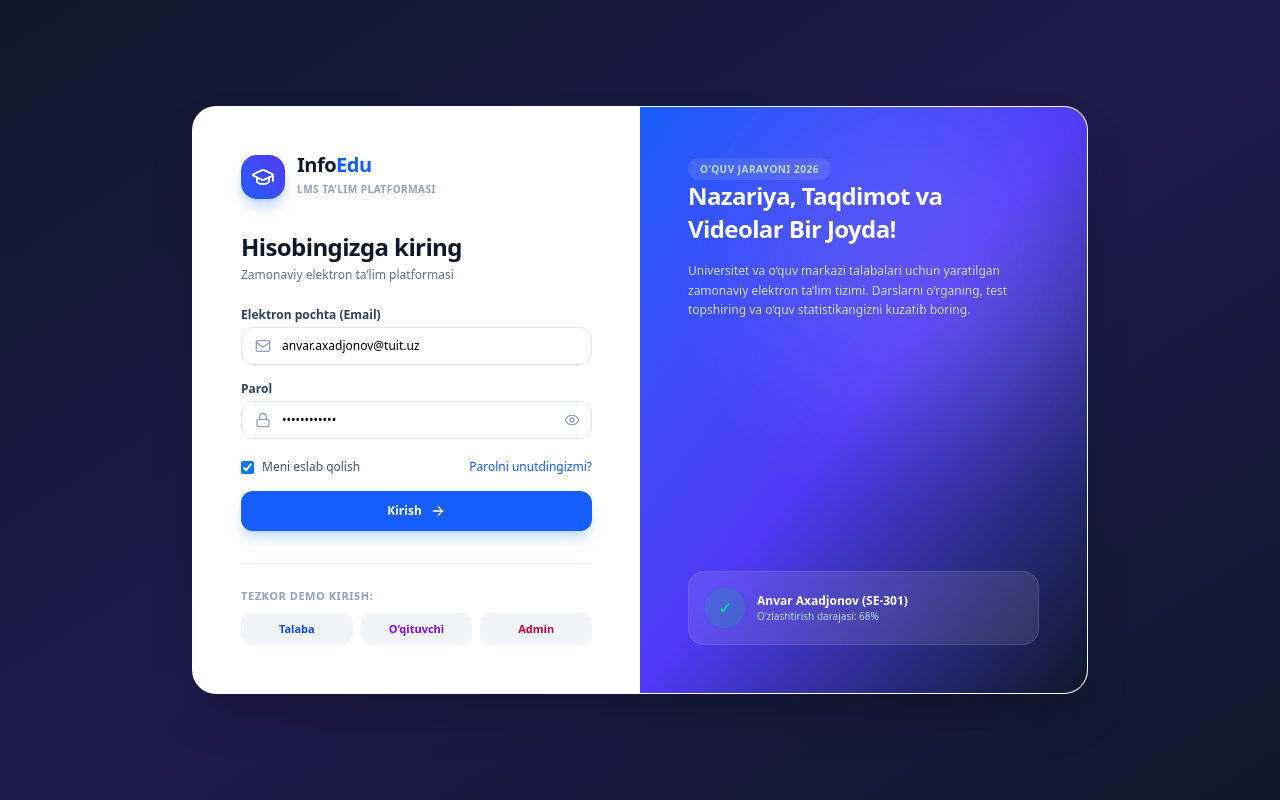
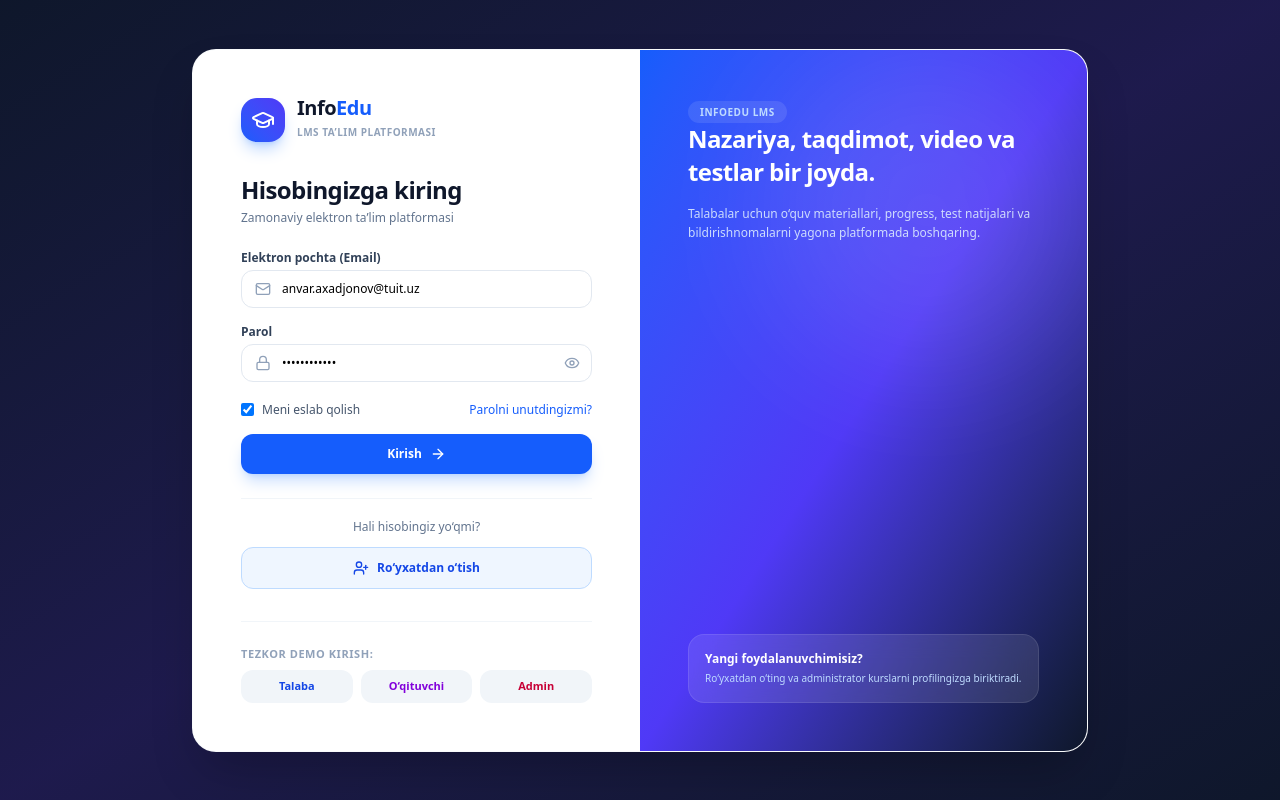
Before and after one commit to anvaraxadjonov1802/infoedu-lms, a React (Vite) app: page / in a window 1280 px wide. Built offline with nearby package versions, Linux system fonts and the light colour scheme; no server answers.

Commit message:
feat: link login to student registration

```diff
--- a/src/pages/LoginPage.tsx
+++ b/src/pages/LoginPage.tsx
@@ -1,11 +1,14 @@
 import React, { useState } from 'react';
 import { useLMS } from '../context/LMSContext';
 import { UserRole } from '../types/lms';
-import { GraduationCap, Eye, EyeOff, Lock, Mail, AlertCircle, ArrowRight } from 'lucide-react';
+import { GraduationCap, Eye, EyeOff, Lock, Mail, AlertCircle, ArrowRight, UserPlus } from 'lucide-react';
 
-export const LoginPage: React.FC = () => {
+interface LoginPageProps {
+  onRegister: () => void;
+}
+
+export const LoginPage: React.FC<LoginPageProps> = ({ onRegister }) => {
   const { login, demoLogin } = useLMS();
-
   const demoMode = import.meta.env.VITE_DEMO_MODE === 'true';
   const [email, setEmail] = useState(demoMode ? 'anvar.axadjonov@tuit.uz' : '');
   const [password, setPassword] = useState(demoMode ? 'InfoEdu2026!' : '');
@@ -26,8 +29,7 @@ export const LoginPage: React.FC = () => {
     try {
       await login(email.trim(), password, rememberMe);
     } catch (err) {
-      const message = err instanceof Error ? err.message : 'Email yoki parol noto‘g‘ri.';
-      setError(message);
+      setError(err instanceof Error ? err.message : 'Email yoki parol noto‘g‘ri.');
     } finally {
       setLoading(false);
     }
@@ -48,21 +50,15 @@ export const LoginPage: React.FC = () => {
   return (
     <div className="min-h-screen bg-gradient-to-br from-slate-900 via-indigo-950 to-slate-900 flex items-center justify-center p-4 sm:p-6 font-sans">
       <div className="max-w-4xl w-full bg-white rounded-3xl shadow-2xl overflow-hidden grid grid-cols-1 md:grid-cols-2 border border-slate-200/20">
-        {/* Left Form Section */}
         <div className="p-8 sm:p-12 flex flex-col justify-between">
           <div>
-            {/* Logo */}
             <div className="flex items-center gap-3 mb-8">
               <div className="w-11 h-11 rounded-2xl bg-gradient-to-tr from-blue-600 to-indigo-600 flex items-center justify-center text-white shadow-lg shadow-blue-500/30">
                 <GraduationCap className="w-6 h-6" />
               </div>
               <div>
-                <h1 className="font-bold text-xl text-slate-900 tracking-tight leading-none">
-                  Info<span className="text-blue-600">Edu</span>
-                </h1>
-                <span className="text-[10px] uppercase tracking-wider text-slate-400 font-semibold">
-                  LMS Ta’lim Platformasi
-                </span>
+                <h1 className="font-bold text-xl text-slate-900 tracking-tight leading-none">Info<span className="text-blue-600">Edu</span></h1>
+                <span className="text-[10px] uppercase tracking-wider text-slate-400 font-semibold">LMS Ta’lim Platformasi</span>
               </div>
             </div>
 
@@ -71,7 +67,6 @@ export const LoginPage: React.FC = () => {
               <p className="text-xs text-slate-500">Zamonaviy elektron ta’lim platformasi</p>
             </div>
 
-            {/* Error Message Banner */}
             {error && (
               <div className="p-3 rounded-xl bg-rose-50 border border-rose-200 text-rose-800 text-xs flex items-center gap-2 mb-4">
                 <AlertCircle className="w-4 h-4 text-rose-600 shrink-0" />
@@ -81,16 +76,15 @@ export const LoginPage: React.FC = () => {
 
             <form onSubmit={handleSubmit} className="space-y-4">
               <div>
-                <label className="text-xs font-semibold text-slate-700 block mb-1">
-                  Elektron pochta (Email)
-                </label>
+                <label className="text-xs font-semibold text-slate-700 block mb-1">Elektron pochta (Email)</label>
                 <div className="relative">
                   <Mail className="absolute left-3.5 top-1/2 -translate-y-1/2 w-4 h-4 text-slate-400" />
                   <input
                     type="email"
                     value={email}
                     onChange={(e) => setEmail(e.target.value)}
-                    placeholder="student@tuit.uz"
+                    placeholder="student@example.com"
+                    autoComplete="email"
                     className="w-full pl-10 pr-4 py-2.5 rounded-xl border border-slate-200 text-xs focus:ring-2 focus:ring-blue-500 focus:outline-none transition-all"
                   />
                 </div>
@@ -105,34 +99,21 @@ export const LoginPage: React.FC = () => {
                     value={password}
                     onChange={(e) => setPassword(e.target.value)}
                     placeholder="••••••••"
+                    autoComplete="current-password"
                     className="w-full pl-10 pr-10 py-2.5 rounded-xl border border-slate-200 text-xs focus:ring-2 focus:ring-blue-500 focus:outline-none transition-all"
                   />
-                  <button
-                    type="button"
-                    onClick={() => setShowPassword(!showPassword)}
-                    className="absolute right-3 top-1/2 -translate-y-1/2 text-slate-400 hover:text-slate-600"
-                  >
+                  <button type="button" onClick={() => setShowPassword(!showPassword)} className="absolute right-3 top-1/2 -translate-y-1/2 text-slate-400 hover:text-slate-600">
                     {showPassword ? <EyeOff className="w-4 h-4" /> : <Eye className="w-4 h-4" />}
                   </button>
                 </div>
               </div>
 
-              <div className="flex items-center justify-between text-xs pt-1">
+              <div className="flex items-center justify-between text-xs pt-1 gap-3">
                 <label className="flex items-center gap-2 text-slate-600 cursor-pointer">
-                  <input
-                    type="checkbox"
-                    checked={rememberMe}
-                    onChange={(e) => setRememberMe(e.target.checked)}
-                    className="rounded text-blue-600 focus:ring-blue-500"
-                  />
+                  <input type="checkbox" checked={rememberMe} onChange={(e) => setRememberMe(e.target.checked)} className="rounded text-blue-600 focus:ring-blue-500" />
                   <span>Meni eslab qolish</span>
                 </label>
-
-                <button
-                  type="button"
-                  onClick={() => setError('Parolni tiklash uchun platforma administratoriga murojaat qiling.')}
-                  className="text-blue-600 hover:underline font-medium"
-                >
+                <button type="button" onClick={() => setError('Parolni tiklash uchun platforma administratoriga murojaat qiling.')} className="text-blue-600 hover:underline font-medium">
                   Parolni unutdingizmi?
                 </button>
               </div>
@@ -142,74 +123,45 @@ export const LoginPage: React.FC = () => {
                 disabled={loading}
                 className="w-full py-3 rounded-xl bg-blue-600 hover:bg-blue-700 text-white font-semibold text-xs shadow-lg shadow-blue-500/25 transition-all flex items-center justify-center gap-2 disabled:opacity-50 mt-2"
               >
-                {loading ? (
-                  <span className="w-4 h-4 border-2 border-white border-t-transparent rounded-full animate-spin" />
-                ) : (
-                  <>
-                    <span>Kirish</span>
-                    <ArrowRight className="w-4 h-4" />
-                  </>
-                )}
+                {loading ? <span className="w-4 h-4 border-2 border-white border-t-transparent rounded-full animate-spin" /> : <><span>Kirish</span><ArrowRight className="w-4 h-4" /></>}
               </button>
             </form>
-          </div>
 
-          {/* Quick Demo Logins Section */}
-          {import.meta.env.VITE_DEMO_MODE === 'true' && (
-          <div className="mt-8 pt-6 border-t border-slate-100">
-            <p className="text-[11px] font-semibold text-slate-400 uppercase tracking-wider mb-2">
-              Tezkor Demo Kirish:
-            </p>
-            <div className="grid grid-cols-3 gap-2">
+            <div className="mt-6 pt-5 border-t border-slate-100">
+              <p className="text-xs text-slate-500 text-center mb-3">Hali hisobingiz yo‘qmi?</p>
               <button
-                onClick={() => handleDemoLogin('student')}
-                className="py-2 px-1 rounded-xl bg-slate-100 hover:bg-blue-50 text-blue-700 text-[11px] font-bold transition-colors"
+                type="button"
+                onClick={onRegister}
+                className="w-full py-3 rounded-xl border border-blue-200 bg-blue-50 hover:bg-blue-100 text-blue-700 font-semibold text-xs transition-all flex items-center justify-center gap-2"
               >
-                Talaba
-              </button>
-              <button
-                onClick={() => handleDemoLogin('teacher')}
-                className="py-2 px-1 rounded-xl bg-slate-100 hover:bg-purple-50 text-purple-700 text-[11px] font-bold transition-colors"
-              >
-                O‘qituvchi
-              </button>
-              <button
-                onClick={() => handleDemoLogin('admin')}
-                className="py-2 px-1 rounded-xl bg-slate-100 hover:bg-rose-50 text-rose-700 text-[11px] font-bold transition-colors"
-              >
-                Admin
+                <UserPlus className="w-4 h-4" />
+                Ro‘yxatdan o‘tish
               </button>
             </div>
           </div>
+
+          {demoMode && (
+            <div className="mt-8 pt-6 border-t border-slate-100">
+              <p className="text-[11px] font-semibold text-slate-400 uppercase tracking-wider mb-2">Tezkor Demo Kirish:</p>
+              <div className="grid grid-cols-3 gap-2">
+                <button onClick={() => handleDemoLogin('student')} className="py-2 px-1 rounded-xl bg-slate-100 hover:bg-blue-50 text-blue-700 text-[11px] font-bold transition-colors">Talaba</button>
+                <button onClick={() => handleDemoLogin('teacher')} className="py-2 px-1 rounded-xl bg-slate-100 hover:bg-purple-50 text-purple-700 text-[11px] font-bold transition-colors">O‘qituvchi</button>
+                <button onClick={() => handleDemoLogin('admin')} className="py-2 px-1 rounded-xl bg-slate-100 hover:bg-rose-50 text-rose-700 text-[11px] font-bold transition-colors">Admin</button>
+              </div>
+            </div>
           )}
         </div>
 
-        {/* Right Feature Panel */}
         <div className="hidden md:flex bg-gradient-to-br from-blue-600 via-indigo-600 to-slate-900 p-12 text-white flex-col justify-between relative overflow-hidden">
           <div className="absolute top-0 right-0 w-80 h-80 bg-white/10 rounded-full blur-3xl pointer-events-none" />
-
           <div className="relative z-10 space-y-4">
-            <span className="px-3 py-1 rounded-full bg-white/10 backdrop-blur-md text-[10px] font-bold uppercase tracking-wider text-blue-200">
-              O‘quv jarayoni 2026
-            </span>
-            <h3 className="text-2xl font-bold tracking-tight leading-snug">
-              Nazariya, Taqdimot va Videolar Bir Joyda!
-            </h3>
-            <p className="text-xs text-blue-100 leading-relaxed opacity-90">
-              Universitet va o‘quv markazi talabalari uchun yaratilgan zamonaviy elektron ta’lim tizimi. Darslarni o‘rganing, test topshiring va o‘quv statistikangizni kuzatib boring.
-            </p>
+            <span className="px-3 py-1 rounded-full bg-white/10 backdrop-blur-md text-[10px] font-bold uppercase tracking-wider text-blue-200">InfoEdu LMS</span>
+            <h3 className="text-2xl font-bold tracking-tight leading-snug">Nazariya, taqdimot, video va testlar bir joyda.</h3>
+            <p className="text-xs text-blue-100 leading-relaxed opacity-90">Talabalar uchun o‘quv materiallari, progress, test natijalari va bildirishnomalarni yagona platformada boshqaring.</p>
           </div>
-
-          <div className="relative z-10 p-4 rounded-2xl bg-white/10 border border-white/10 backdrop-blur-md space-y-2">
-            <div className="flex items-center gap-3">
-              <div className="w-10 h-10 rounded-full bg-emerald-500/20 text-emerald-400 flex items-center justify-center font-bold">
-                ✓
-              </div>
-              <div>
-                <p className="text-xs font-bold text-white">Anvar Axadjonov (SE-301)</p>
-                <p className="text-[10px] text-blue-200">O‘zlashtirish darajasi: 68%</p>
-              </div>
-            </div>
+          <div className="relative z-10 p-4 rounded-2xl bg-white/10 border border-white/10 backdrop-blur-md">
+            <p className="text-xs font-bold text-white">Yangi foydalanuvchimisiz?</p>
+            <p className="text-[10px] text-blue-200 mt-1">Ro‘yxatdan o‘ting va administrator kurslarni profilingizga biriktiradi.</p>
           </div>
         </div>
       </div>
```
